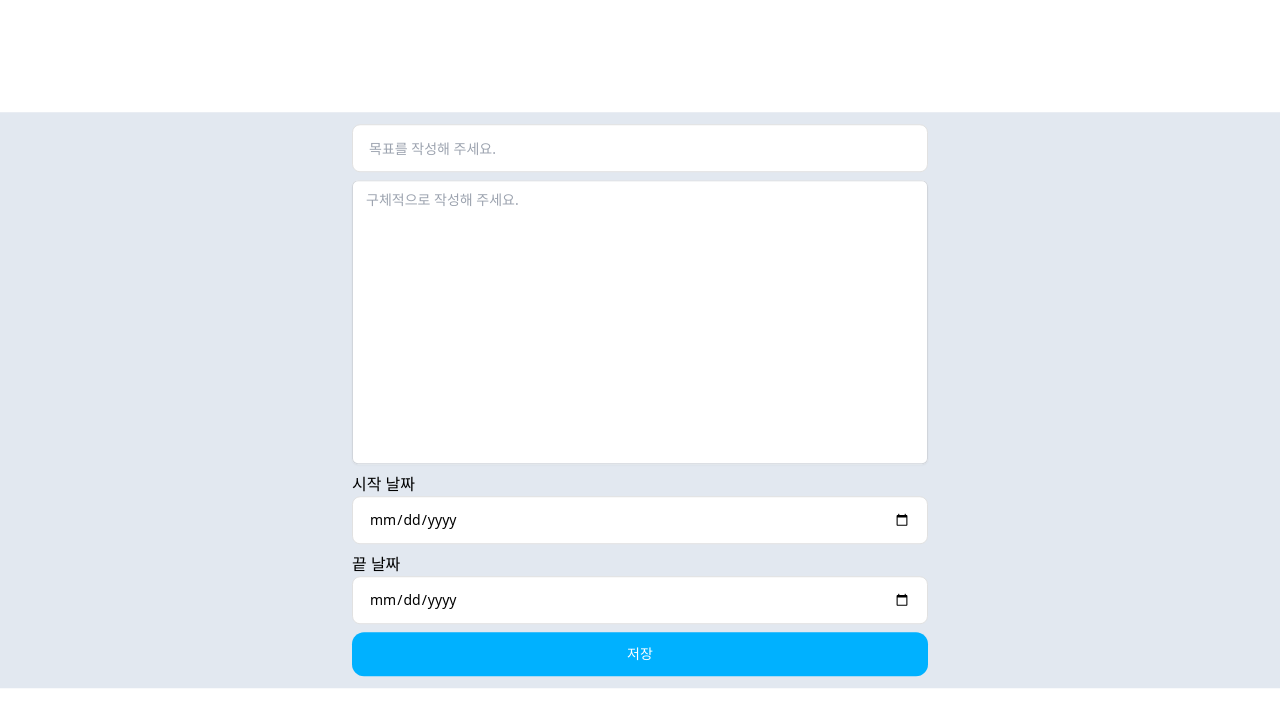
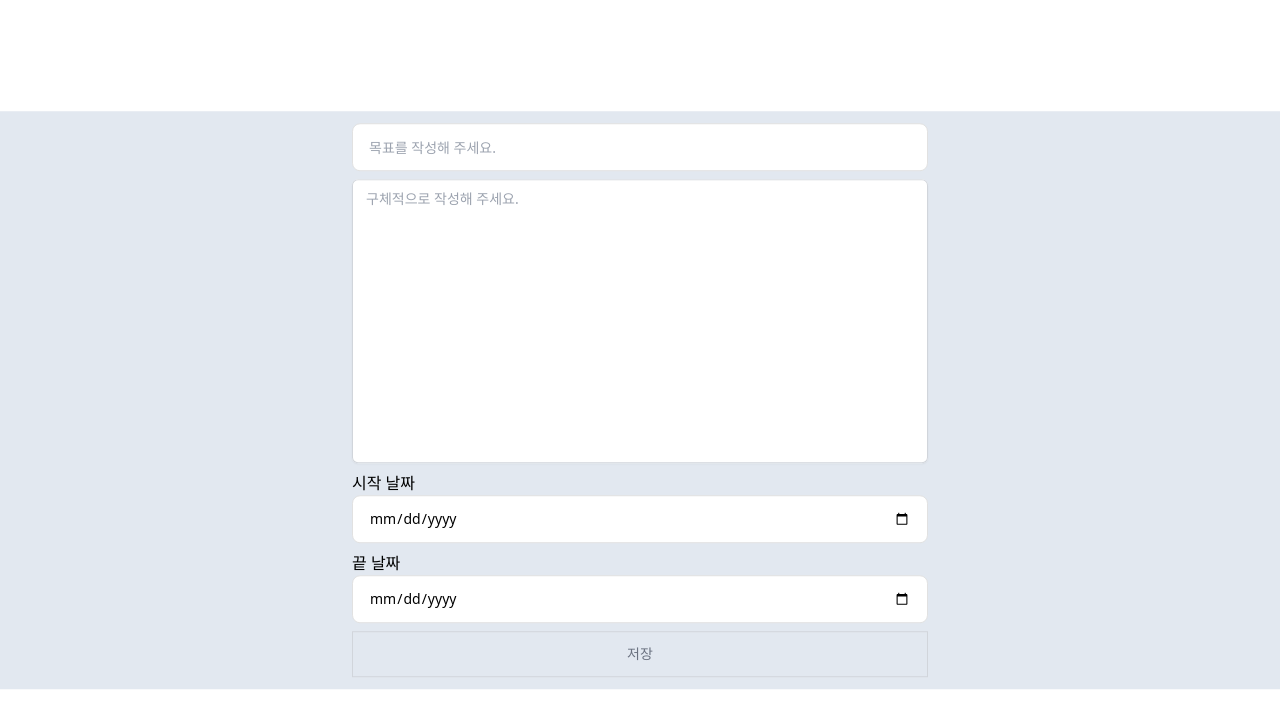
Before and after one commit to cwd3469/Front-OverBrain, a React (Vite) app: page / in a window 1280 px wide. Shown: the top 728 px of the page. Built offline with nearby package versions, Linux system fonts and the light colour scheme.

Commit message:
OVB-1 feat : OButton variant 적용

```diff
--- a/src/components/common/OButton.tsx
+++ b/src/components/common/OButton.tsx
@@ -2,17 +2,17 @@ import { ButtonHTMLAttributes, FC } from 'react';
 import { cva, VariantProps } from 'class-variance-authority';
 import { cn } from '@/utils/twMerge';
 
-const ColorVariants = cva('rounded-[12px] bg-primary-400', {
+const ColorVariants = cva(``, {
   variants: {
     color: {
-      primary: '',
-      secondary: '',
-      error: '',
-      warning: '',
-      info: '',
-      success: '',
-      'inherit-text': '',
-      'inherit-white': '',
+      primary: 'bg-primary-400 text-primary-400 border-primary-400',
+      secondary: 'bg-secondary-400 text-secondary-400 border-secondary-400',
+      error: 'bg-error-400 text-error-400 border-error-400',
+      warning: 'bg-warning-500 text-warning-500 border-warning-500',
+      info: 'bg-info-400 text-info-400 border-info-400',
+      success: 'bg-success-400 text-success-400 border-success-400',
+      'inherit-text': 'bg-gray-300 text-gray-300 border-gray-300',
+      'inherit-white': 'bg-gray-300 text-gray-300 border-gray-300',
     },
   },
   defaultVariants: {
@@ -20,7 +20,7 @@ const ColorVariants = cva('rounded-[12px] bg-primary-400', {
   },
 });
 
-export const ButtonVariants = cva('rounded-[12px] ', {
+const ButtonVariants = cva(``, {
   variants: {
     size: {
       large: 'p-[22px] min-w-[139px] text-xl leading-5 font-bold',
@@ -28,39 +28,41 @@ export const ButtonVariants = cva('rounded-[12px] ', {
       small: 'p-3 min-w-[83px] text-sm font-medium',
     },
     variant: {
-      contained: 'text-white',
-    },
-    palette: {
-      primary: 'bg-primary-400',
-      secondary: 'bg-secondary-400',
-      error: 'bg-error-400',
-      warning: 'bg-warning-500',
-      info: 'bg-info-400',
-      success: 'bg-success-400',
-      'inherit-text': '',
-      'inherit-white': '',
+      contained: 'bg-black hover:bg-gray-800 text-white',
+      outlined: 'bg-transparent border border-gray-300 hover:bg-gray-300 hover:text-white text-gray-500',
+      text: 'bg-transparent hover:underline text-black-800',
     },
   },
   defaultVariants: {
     variant: 'contained',
-    size: 'medium',
-    palette: 'primary',
+    size: 'small',
   },
 });
 
-export interface ButtonProps extends ButtonHTMLAttributes<HTMLButtonElement>, VariantProps<typeof ButtonVariants> {
+interface ButtonProps extends ButtonHTMLAttributes<HTMLButtonElement>, VariantProps<typeof ButtonVariants> {
   children?: React.ReactNode;
+  color?: 'primary' | 'secondary' | 'error' | 'warning' | 'info' | 'success' | 'inherit-text' | 'inherit-white';
 }
 
-const OButton: FC<ButtonProps> = ({ variant, size, children, palette, ...props }) => {
+//bg , text , border
+
+const OButton: FC<ButtonProps> = ({ variant, size, color, children, ...props }) => {
+  const mainColor: { [key: string]: string } = {
+    primary: 'primary-400',
+    secondary: 'secondary-400',
+    error: 'error-400',
+    warning: 'warning-500',
+    info: 'info-400',
+    success: 'success-400',
+    'inherit-text': 'gray-300',
+    'inherit-white': 'gray-300',
+  };
+
   return (
-    <button className={cn(ButtonVariants({ variant, size, palette }))} {...props}>
+    <button className={cn(ButtonVariants({ variant, size }))} {...props}>
       {children}
     </button>
   );
 };
-OButton.defaultProps = {
-  palette: 'primary',
-};
 
 export default OButton;
--- a/src/pages/MainPage.tsx
+++ b/src/pages/MainPage.tsx
@@ -44,17 +44,11 @@ const MainPage = () => {
             />
             <OTextField {...register('startAt')} type="date" label="시작 날짜" />
             <OTextField {...register('endAt')} type="date" label="끝 날짜" />
-            <OButton type="submit" size="small">
+            <OButton type="submit" size="small" variant="outlined">
               저장
             </OButton>
           </form>
-          {todo.length ? (
-            <OButton palette="success" onClick={handleStartPage}>
-              시작하기
-            </OButton>
-          ) : (
-            ''
-          )}
+          {todo.length ? <OButton onClick={handleStartPage}>시작하기</OButton> : ''}
         </div>
         {todo.length ? (
           <div className="flex flex-col w-full gap-3 overflow-y-scroll sm:w-1/2 lg:w-1/3 xl:w-144 h-[600px] p-2 bg-slate-100">
```
